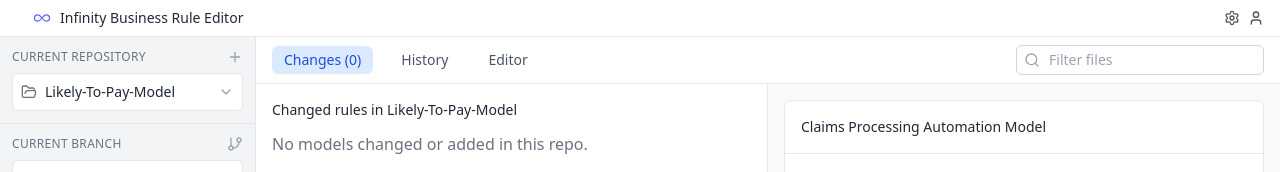
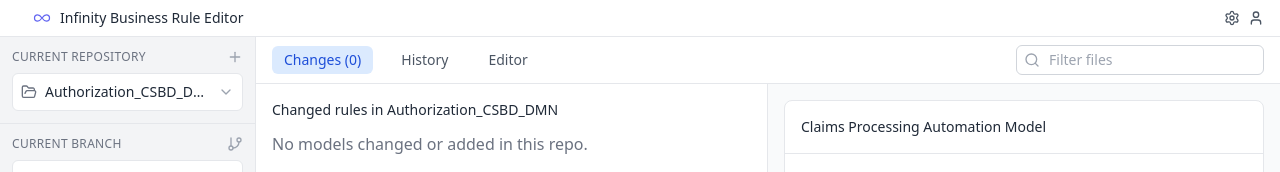
Before and after one commit to tomltran7/Infinity-React-UI-demo, a React (Vite) app: page / in a window 1280 px wide. Shown: the top 172 px of the page. Built offline with nearby package versions, Linux system fonts and the light colour scheme.

Commit message:
Restore point v1.21. Added all the Drools repo names and developed mock data for CSBD Auth

```diff
--- a/src/components/InfinityReactUI.jsx
+++ b/src/components/InfinityReactUI.jsx
@@ -572,15 +572,20 @@ import {
 const InfinityReactUI = () => {
   // ...existing code...
   const [activeTab, setActiveTab] = useState('changes');
-  const [selectedRepo, setSelectedRepo] = useState('Likely-To-Pay-Model');
+  const [selectedRepo, setSelectedRepo] = useState('Authorization_CSBD_DMN');
   const [repoDropdownOpen, setRepoDropdownOpen] = useState(false);
   const [repoSearchQuery, setRepoSearchQuery] = useState('');
   const [repoList, setRepoList] = useState([
-    'Likely-To-Pay-Model',
-    'Claims Processing Automation Model',
-    'Value-Based Reimbursement Model',
-    'FWA Detection Model',
-    'Provider Markets Optimizer Model'
+    'Authorization_CSBD_DMN',
+    'Authorization_GBD_DMN',
+    'Deny',
+    'Infinity-Instructions',
+    'Infinity-Mapping-Rules',
+    'Infinity-Mjr-Min-Heading-Rules',
+    'Infinity-Rules-Management',
+    'Kie-Server-Health',
+    'Open',
+    'Paid'
   ]);
   const filteredRepos = repoList.filter(repo => repo.toLowerCase().includes(repoSearchQuery.toLowerCase()));
   const [showAddRepo, setShowAddRepo] = useState(false);
@@ -594,21 +599,75 @@ const InfinityReactUI = () => {
   const [models, setModels] = useState([
     {
       id: 1,
-      title: 'Healthcare Claims Workflow',
-      repo: 'Likely-To-Pay-Model',
+      title: 'Authorization Indicator Check',
+      repo: 'Authorization_CSBD_DMN',
       columns: [
-        { name: 'Patient Age', type: 'Number', condition: 'Greater Than' },
-        { name: 'Claim Amount', type: 'Number', condition: 'Greater Than' },
-        { name: 'Diagnosis Code', type: 'String', condition: 'Equals' },
-        { name: 'Provider Type', type: 'String', condition: 'Equals' },
-        { name: 'Approval Status', type: 'String', condition: 'Equals' }
+        { name: 'Authorization Indicator', type: 'String', condition: 'Equals' },
+        { name: 'UM Core Edit', type: 'Boolean', condition: 'Equals' },
+        { name: 'Result', type: 'String', condition: 'Equals' }
       ],
       rows: [
-        [65, 1200, 'E11.9', 'Hospital', 'Approved'],
-        [34, 350, 'J45.909', 'Clinic', 'Denied'],
-        [50, 800, 'I10', 'Hospital', 'Pending'],
-        [72, 2200, 'E78.5', 'Specialist', 'Approved'],
-        [29, 150, 'M54.5', 'Clinic', 'Denied']
+        ['Y', 'TRUE', 'Proceed to Claim Level Bypass Check'],
+        ['-', '-', 'No action specified'],
+      ],
+      testCases: [],
+      changeLog: [],
+    },
+    {
+      id: 2,
+      title: 'Claim Level Bypass Check',
+      repo: 'Authorization_CSBD_DMN',
+      columns: [
+        { name: 'Authorization Indicator Check.Result', type: 'String', condition: 'Equals' },
+        { name: 'List Contains ("Hospital based Phys")', type: 'Boolean', condition: 'Equals' },
+        { name: 'Result', type: 'String', condition: 'Equals' }
+      ],
+      rows: [
+        ['Proceed to Claim Level Bypass Check', 'TRUE', 'Bypass UM due to Hospital based physician and apply member benefits'],
+        ['Proceed to Claim Level Bypass Check', 'FALSE', 'Proceed to Line Level Bypass Check'],
+        ['-', '-', 'No Rule Matched']
+      ],
+      testCases: [],
+      changeLog: []
+    },
+    {
+      id: 3,
+      title: 'Line Level Bypass Check',
+      repo: 'Authorization_CSBD_DMN',
+      columns: [
+        { name: 'Claim Level Bypass Check.Result', type: 'String', condition: 'Equals' },
+        { name: '(list contains(Claim Level Bypass Check.Data.Line.modifierCode , "26")) and not (list contains(Claim Level Bypass Check.Data.Line.modifierCode , "TC")', type: 'Boolean', condition: 'Equals' },
+        { name: '(list contains(Claim Level Bypass Check.Data.Line.businessLabel, lower case("Prior Auth Pass"))) and (Claim Level Bypass Check.Data.Line.preAuthorizationPassIndicator = "Y")', type: 'Boolean', condition: 'Equals' },
+        { name: '(list contains(Claim Level Bypass Check.Data.Line.businessLabel, lower case("Possible Prior Auth Pass"))) and not(list contains(Claim Level Bypass Check.Data.Line.businessLabel, lower case("UM denied case")))  and  (Claim Level Bypass Check.Data.Line.preAuthorizationPassIndicator = "Y")', type: 'Boolean', condition: 'Equals' },
+        { name: 'Result', type: 'String', condition: 'Equals' }
+      ],
+      rows: [
+        ['Proceed to Claim Level Bypass Check', 'TRUE', '-','-','Bypass UM, per modifier 26 and apply member benefits'],
+        ['Proceed to Claim Level Bypass Check', '-', 'TRUE','-','Bypass UM, per prior auth pass program and apply member benefits'],
+        ['Proceed to Claim Level Bypass Check', '-', '-','TRUE','Bypass UM, per prior auth pass program and apply member benefits'],
+        ['Proceed to Claim Level Bypass Check', '-', '-','-','No recommendation from Infinity'],
+        ['-','-','-', '-', 'No Rule Matched']
+      ],
+      testCases: [],
+      changeLog: []
+    },
+    {
+      id: 4,
+      title: 'Recommendation',
+      repo: 'Authorization_CSBD_DMN',
+      columns: [
+        { name: 'Authorization Indicator Check.Result', type: 'String', condition: 'Equals' },
+        { name: 'Claim Level Bypass Check.Result', type: 'String', condition: 'Equals' },
+        { name: 'Line Level Bypass Check.Result', type: 'String', condition: 'Equals' },
+        { name: 'Message', type: 'String', condition: 'Equals' },
+        { name: 'Decision', type: 'String', condition: 'Equals' },
+      ],
+      rows: [
+        ['No action specified','-','-','No UM required at line level','Bypass'],
+        ['-', 'Bypass UM due to Hospital based physician and apply member benefits', '-','Bypass UM due to Hospital based physician and apply member benefits','ClaimLevelBypass'],
+        ['-', '-','Bypass UM, per modifier 26 and apply member benefits','Bypass UM, per modifier 26 and apply member benefits','Bypass'],
+        ['-','-','Bypass UM, per prior auth pass program and apply member benefits','Bypass UM, per prior auth pass program and apply member benefits','Bypass'],
+        ['-','-','-', 'No recommendation from Infinity','Manual']
       ],
       testCases: [],
       changeLog: []
```
